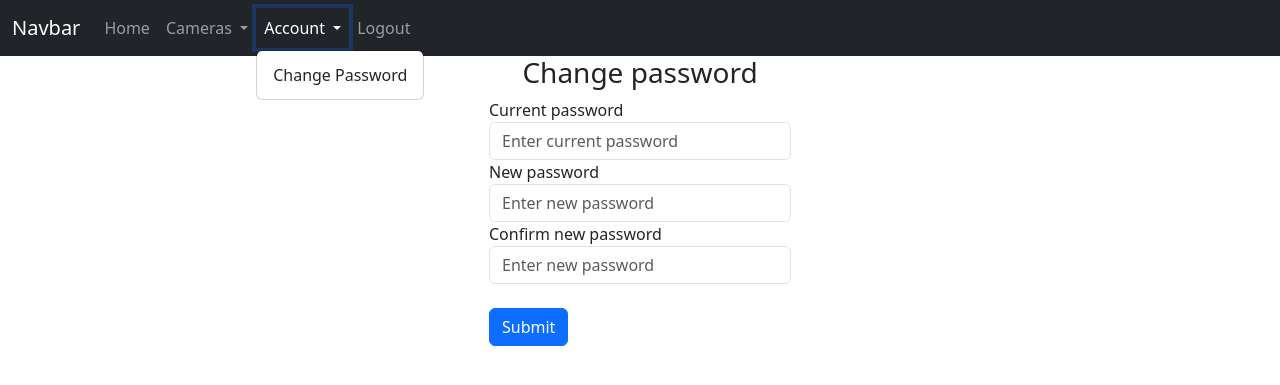
After one commit to 0928166/Project-5-6, a Flask app: page /acc-pass in a window 1280 px wide, after a click on "Account". The commit adds this page. Shown: the top 385 px of the page. Run offline with Flask 2, Linux system fonts and the light colour scheme; a user stored in the database is signed in; some libraries are stand-ins or nearby versions.

Commit message:
added passwd change and fixed the camera layout

```diff
--- a/Code/flask_website/website/auth.py
+++ b/Code/flask_website/website/auth.py
@@ -30,35 +30,6 @@ def login():
 def logout():
     logout_user()
     return redirect(url_for('auth.login'))
-
-@auth.route('/sign-up', methods=['GET', 'POST'])
-def sign_up():
-    if request.method == 'POST':
-        username = request.form.get('username')
-        first_name = request.form.get('firstName')
-        password1 = request.form.get('password1')
-        password2 = request.form.get('password2')
-
-        user = User.query.filter_by(username=username).first()
-
-        if user:
-            flash('Username already in use', category='error')
-        elif len(username) < 4:
-            flash('username invalid', category='error')
-        elif len(first_name) < 2:
-            flash('first name is invalid', category='error')
-        elif password1 != password2:
-            flash('Passwords don\'t match', category='error')
-        elif len(password1) < 7:
-            flash('Password must be 7 characters', category='error')
-        else:
-            new_user = User(username=username, first_name=first_name, password=generate_password_hash(password1, method='sha256'))
-            db.session.add(new_user)
-            db.session.commit()
-
-            flash('Account created!', category='succes')
-            return redirect(url_for('views.home'))
-    return render_template("sign_up.html", user=current_user)
 
 @auth.route('/admin-page', methods=['GET', 'POST'])
 @login_required
@@ -103,3 +74,25 @@ def delete_user():
             db.session.delete(user)
             db.session.commit()
             return jsonify({})
+
+@auth.route('/acc-pass', methods=['GET', 'POST'])
+@login_required
+def change_passwd():
+    if request.method == 'POST':
+        current_password = request.form.get('current_password')
+        new_password1 = request.form.get('new_password1')
+        new_password2 = request.form.get('new_password2')
+
+        if not check_password_hash(current_user.password, current_password):
+            flash('current password is incorrect', category='error')
+        elif new_password1 != new_password2:
+            flash('Passwords don\'t match', category='error')
+        elif len(new_password1) < 7:
+            flash('Password must be 7 characters', category='error')
+        else:
+            current_user.password = generate_password_hash(new_password1, method='sha256')
+            db.session.commit()
+
+            flash('Succesfully changed password', category='succes')
+            return redirect(url_for('views.home'))
+    return render_template("change_password.html", user=current_user)
--- a/Code/flask_website/website/static/base.css
+++ b/Code/flask_website/website/static/base.css
@@ -2,9 +2,3 @@ body {
     margin: 0;
     padding: 0;
   }
-
-/* .container {
-    margin: auto;
-    padding: 0;
-    width: 100%;
-} */
--- a/Code/flask_website/website/templates/base.html
+++ b/Code/flask_website/website/templates/base.html
@@ -1,7 +1,6 @@
 <!DOCTYPE html>
 <html lang="en">
   <head>
-
     <meta charset="utf-8" />
     <meta name="viewport" content="width=device-width, initial-scale=1" />
     <title>{% block title %}Project 5/6 kotug{% endblock %}</title>
@@ -11,10 +10,11 @@
       integrity="sha384-GLhlTQ8iRABdZLl6O3oVMWSktQOp6b7In1Zl3/Jr59b6EGGoI1aFkw7cmDA6j6gD"
       crossorigin="anonymous"
     />
-    <link rel="stylesheet" href="{{ url_for('static', filename='base.css') }}">
-    {% block style %}
-
-    {% endblock %}
+    <link
+      rel="stylesheet"
+      href="{{ url_for('static', filename='base.css') }}"
+    />
+    {% block style %} {% endblock %}
   </head>
   <body>
     <nav class="navbar navbar-expand-lg navbar-dark bg-dark">
@@ -48,7 +48,25 @@
               <ul class="dropdown-menu">
                 <li><a class="dropdown-item" href="/cameras">Cameras</a></li>
                 <li>
-                  <a class="dropdown-item" href="/add-camera">Add/remove camera</a>
+                  <a class="dropdown-item" href="/add-camera">
+                    Add/remove camera
+                  </a>
+                </li>
+              </ul>
+            </li>
+            <li class="nav-item dropdown">
+              <a
+                class="nav-link dropdown-toggle"
+                href="#"
+                role="button"
+                data-bs-toggle="dropdown"
+                aria-expanded="false"
+              >
+                Account
+              </a>
+              <ul class="dropdown-menu">
+                <li>
+                  <a class="dropdown-item" href="/acc-pass">Change Password</a>
                 </li>
               </ul>
             </li>
@@ -58,7 +76,6 @@
             <a class="nav-link" href="/logout">Logout</a>
             {% else %}
             <a class="nav-link" href="/login">Login</a>
-            <!-- <a class="nav-link" href="/sign-up">Sign up</a> -->
             {% endif %}
           </div>
         </div>
@@ -89,8 +106,7 @@
     {% endif %} {% endfor %} {% endif %} {% endwith %}
 
     <!-- <div class="container"></div> -->
-      {% block content %}
-      {% endblock %}
+    {% block content %} {% endblock %}
 
     <script
       src="https://code.jquery.com/jquery-3.2.1.slim.min.js"
--- /dev/null
+++ b/Code/flask_website/website/templates/change_password.html
@@ -0,0 +1,44 @@
+{% extends "base.html" %} {% block title %}Change password{% endblock %}
+{% block content%}
+
+<div class="row justify-content-md-center">
+    <div class="col-md-3">
+      <form method="POST">
+        <h3 align="center">Change password</h3>
+        <div class="form-group">
+          <label for="current_password">Current password</label>
+          <input
+            type="password"
+            class="form-control"
+            id="current_password"
+            name="current_password"
+            placeholder="Enter current password"
+          />
+        </div>
+        <div class="form-group">
+          <label for="new_password1">New password</label>
+          <input
+            type="password"
+            class="form-control"
+            id="new_password1"
+            name="new_password1"
+            placeholder="Enter new password"
+          />
+        </div>
+        <div class="form-group">
+          <label for="new_password2">Confirm new password</label>
+          <input
+            type="password"
+            class="form-control"
+            id="new_password2"
+            name="new_password2"
+            placeholder="Enter new password"
+          />
+        </div>
+        <br />
+        <button type="submit" class="btn btn-primary">Submit</button>
+      </form>
+    </div>
+  </div>
+
+{% endblock%}
```
Also changed, not shown: Code/flask_website/website/static/admin_page.css (+4 -4 lines), Code/flask_website/website/static/cameras.css (+0 -19 lines), Code/flask_website/website/templates/add_cameras.html (+6 -3 lines), Code/flask_website/website/templates/admin_page.html (+17 -15 lines), Code/flask_website/website/templates/cameras.html (+7 -16 lines), Code/flask_website/website/templates/home.html (+10 -5 lines), Code/flask_website/instance/database.db, Code/flask_website/website/models.py (line endings or trailing spaces), Code/flask_website/website/static/index.js (line endings or trailing spaces).
